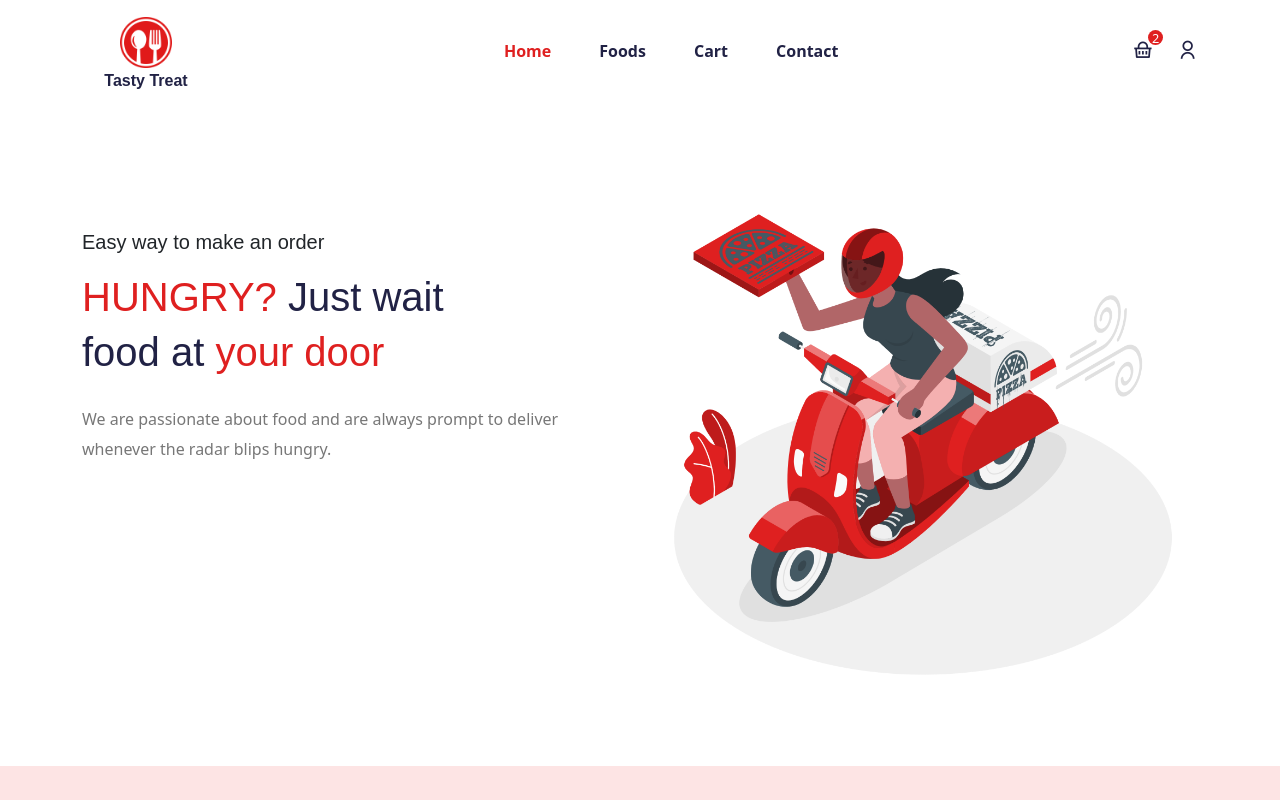
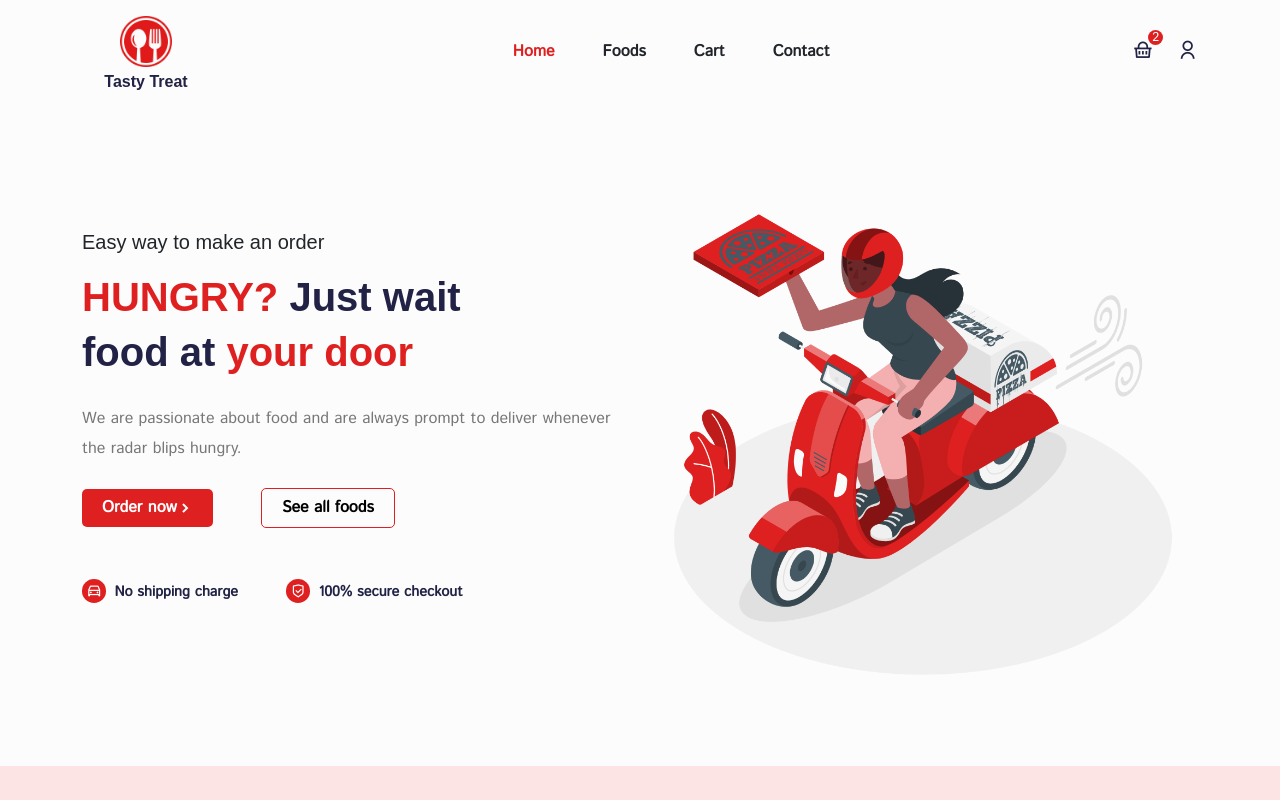
Before and after one commit to mdraselmiah95/tasty-treat-app, a React (Create React App) app: page /home in a window 1280 px wide. Shown: the top 800 px of the page. Built offline with nearby package versions, Linux system fonts and the light colour scheme; a web font is replaced by a local one.

Commit message:
WIP on Tasty Treat app

```diff
--- a/public/index.html
+++ b/public/index.html
@@ -24,7 +24,7 @@
       work correctly both with client-side routing and a non-root public URL.
       Learn how to configure a non-root public URL by running `npm run build`.
     -->
-    <title>Testy-Food</title>
+    <title>Testy Food</title>
   </head>
   <body>
     <noscript>You need to enable JavaScript to run this app.</noscript>
--- a/src/index.css
+++ b/src/index.css
@@ -14,8 +14,8 @@
 /* base style */
 
 body {
-  background: #fcfcfc;
-  font-family: "Istok Web", sans-serif;
+  background: #fcfcfc !important;
+  font-family: "Istok Web", sans-serif !important;
 }
 
 h1,
@@ -29,16 +29,16 @@ h6 {
 
 a {
   text-decoration: none !important;
-  color: unset;
+  color: unset !important;
 }
 
 h1,
 h2 {
   font-size: 2.1rem;
-  font-weight: 600;
-  color: #212245;
+  font-weight: 600 !important;
+  color: #212245 !important;
 }
 
 section {
-  padding: 60px 0px;
+  padding: 60px 0px !important;
 }
--- a/src/pages/Home.jsx
+++ b/src/pages/Home.jsx
@@ -1,5 +1,6 @@
 import React from "react";
 import { Col, Container, Row } from "reactstrap";
+import { Link } from "react-router-dom";
 import Helmet from "../components/Helmet/Helmet";
 
 //images
@@ -24,6 +25,32 @@ const Home = () => {
                   We are passionate about food and are always prompt to deliver
                   whenever the radar blips hungry.
                 </p>
+
+                <div className="hero__btns d-flex align-items-center gap-5 mt-4">
+                  <button className="order__btn d-flex align-items-center justify-content-between">
+                    Order now <i className="ri-arrow-right-s-line"></i>
+                  </button>
+
+                  <button className="all__foods-btn">
+                    <Link to="/foods">See all foods</Link>
+                  </button>
+                </div>
+
+                <div className=" hero__service  d-flex align-items-center gap-5 mt-5 ">
+                  <p className=" d-flex align-items-center gap-2 ">
+                    <span className="shipping__icon">
+                      <i className="ri-car-line"></i>
+                    </span>
+                    No shipping charge
+                  </p>
+
+                  <p className=" d-flex align-items-center gap-2 ">
+                    <span className="shipping__icon">
+                      <i className="ri-shield-check-line"></i>
+                    </span>
+                    100% secure checkout
+                  </p>
+                </div>
               </div>
             </Col>
             <Col lg="6" md="6">
```
